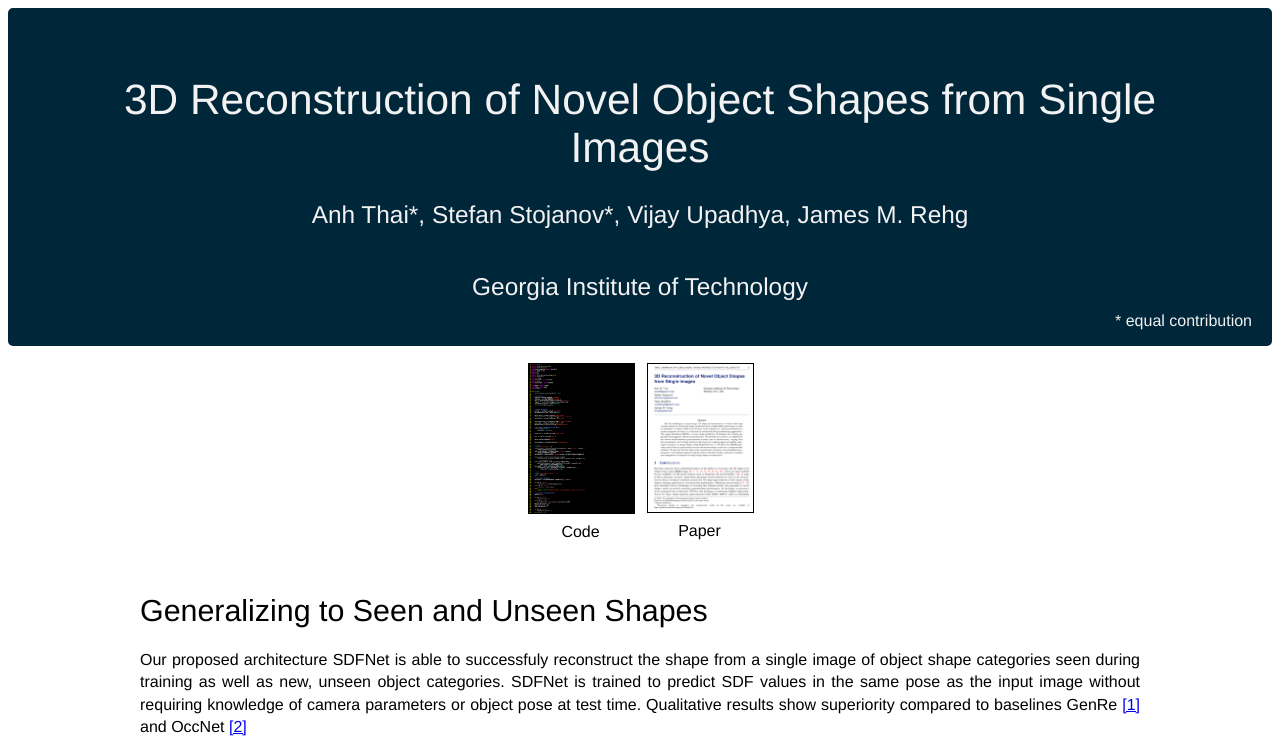
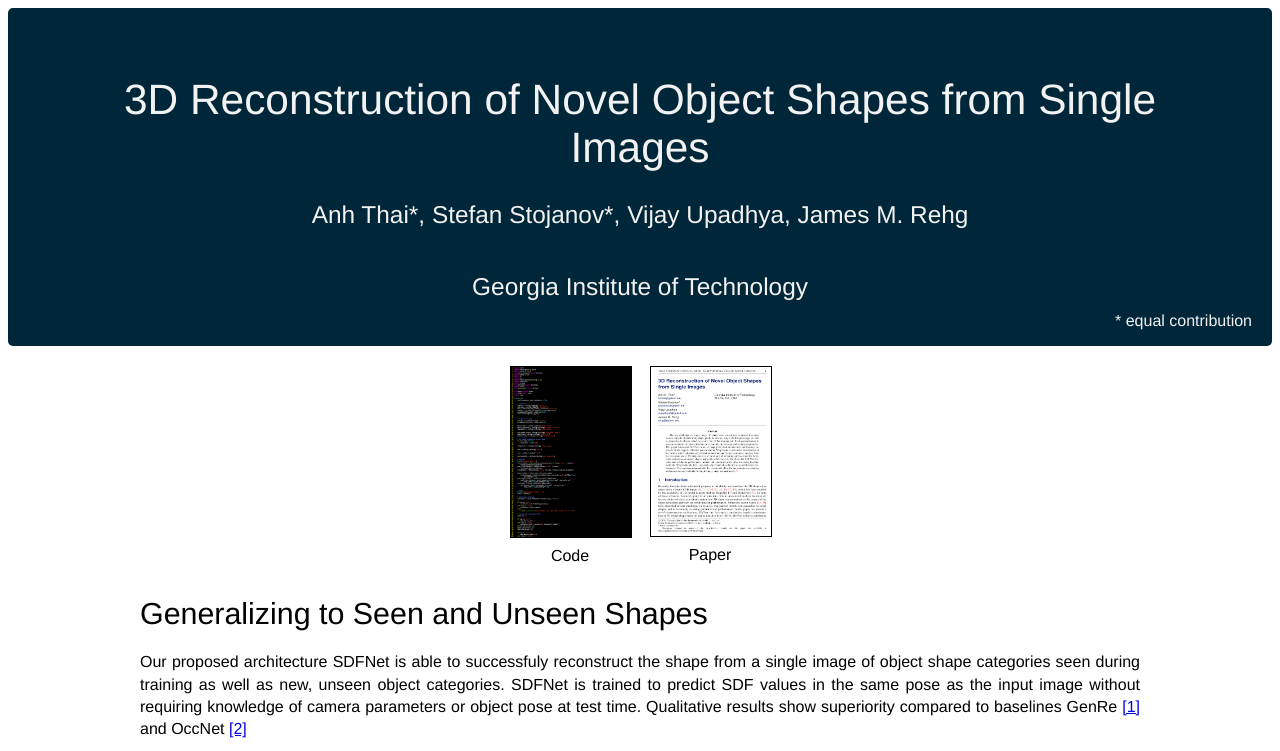
Before and after one commit to rehg-lab/3DShapeGen, a plain HTML site: page webpage/index.html in a window 1280 px wide. Shown: the top 751 px of the page. Drawn offline with Linux system fonts and the light colour scheme.

Commit message:
small changes in proportion

```diff
--- a/webpage/styles.css
+++ b/webpage/styles.css
@@ -63,8 +63,10 @@
     font-size: 12pt;
     font-family: Helvetica, sans-serif;
     margin: auto;
-    width: min(80%, 700px);
-    padding: 10px;
+    width: min(80%, 1000px);
+    height: auto;
+    padding-top: 10px;
+    padding-bottom: 0px;
     display: flex;
     justify-content: center;
 }
@@ -72,8 +74,8 @@
 .links div.gallery {
   margin: 1%;
   float: left;
-  width: 15%;
-  height: 15%;
+  width: 12%;
+  height: 12%;
 
   /* width: min(15%, 150px); */
 }
@@ -88,6 +90,7 @@
 
 .links div.desc {
   padding-top: 5px;
+  padding-bottom: 0px;
   text-align: center;
 }
 
@@ -95,7 +98,6 @@
   font-family: Helvetica, sans-serif;
   margin: auto;
   width: min(80%, 1000px);
-  padding: 15px;
 }
 
 .content p {
@@ -108,8 +110,6 @@
 .content h1{
   font-size: calc(24px + 0.5vw);
   font-weight: 200;
-  top-margin: 50px;
-  bottom-margin: 50px;
 }
 
 .content h2{
```
